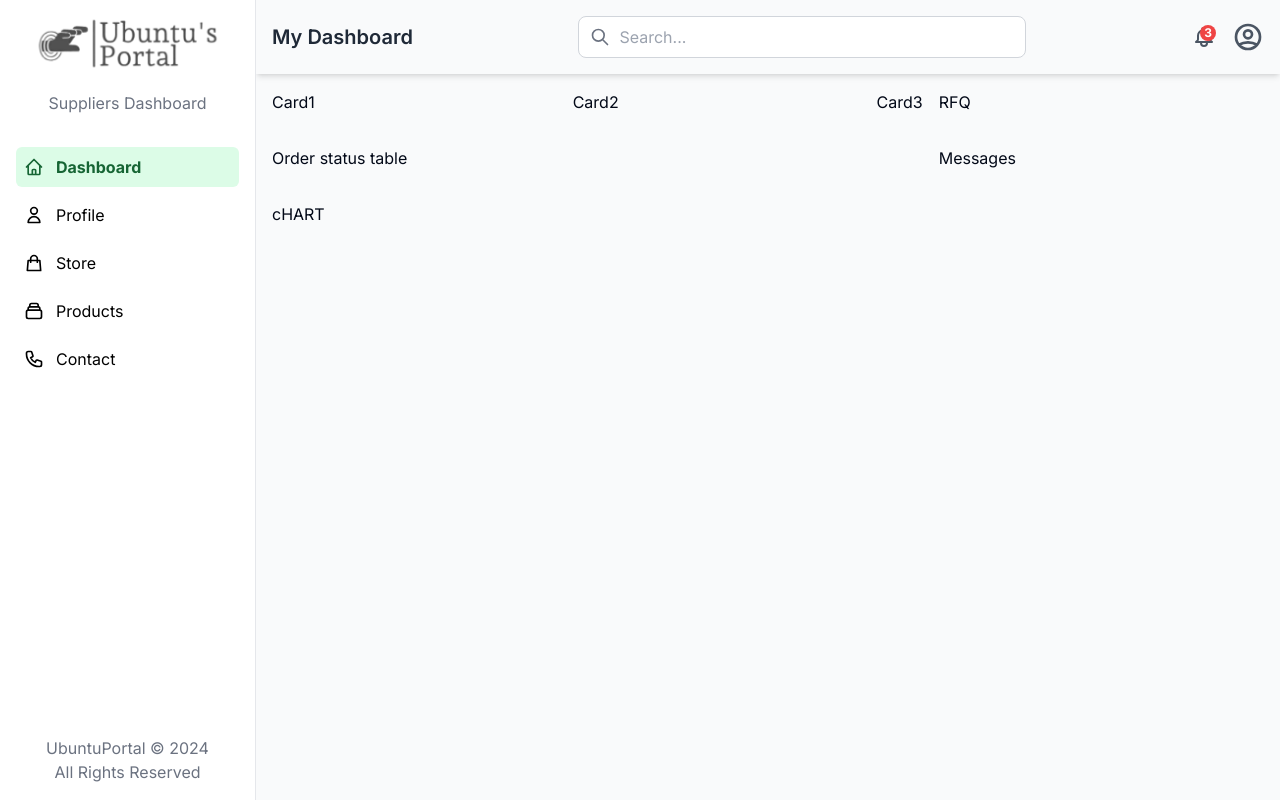
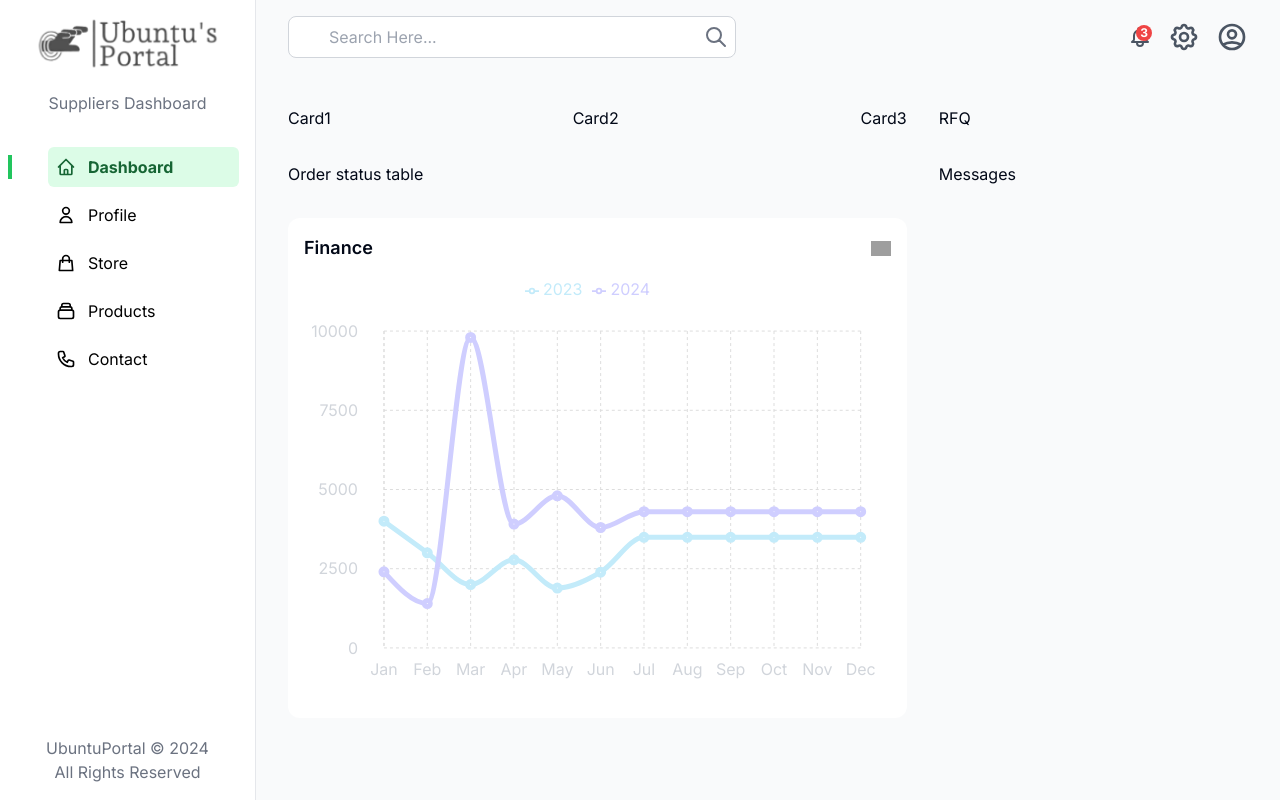
Before and after one commit to ubuntuportal/ubuntu_portal, a Next.js app in the folder ubuntu_portal_frontend/: page /supplier/dashboard in a window 1280 px wide. Built offline with nearby package versions, Linux system fonts and the light colour scheme; grey boxes are pictures that could not be loaded.

Commit message:
Working on charts

```diff
--- a/ubuntu_portal_frontend/app/supplier/dashboard/page.tsx
+++ b/ubuntu_portal_frontend/app/supplier/dashboard/page.tsx
@@ -1,12 +1,13 @@
 import React from "react";
+import RevenueChart from "@/components/supplier/Chart";
 
 function Dashboard() {
   return (
-    <div className="p-4 flex gap-4 flex-col md:flex-row">
+    <div className="px-8 mt-8 flex gap-8 flex-col md:flex-row">
       {/* LEFT */}
       <div className="w-full lg:w-2/3 flex flex-col gap-8">
         {/* STATS CARDS */}
-        <div className="flex gap-4 justify-between flex-wrap">
+        <div className="flex gap-2 justify-between flex-wrap">
           <div>Card1</div>
           <div>Card2</div>
           <div>Card3</div>
@@ -17,7 +18,9 @@ function Dashboard() {
           Order status table
         </div>
         {/* CHART */}
-        <div className="w-full h-[500px]">cHART</div>
+        <div className="w-full h-[500px]">
+          <RevenueChart />
+        </div>
       </div>
 
       {/* RIGHT */}
--- /dev/null
+++ b/ubuntu_portal_frontend/components/supplier/Chart.tsx
@@ -0,0 +1,135 @@
+"use client";
+
+import Image from "next/image";
+import {
+  LineChart,
+  Line,
+  XAxis,
+  YAxis,
+  CartesianGrid,
+  Tooltip,
+  Legend,
+  ResponsiveContainer,
+} from "recharts";
+
+const data = [
+  {
+    name: "Jan",
+    2023: 4000,
+    2024: 2400,
+  },
+  {
+    name: "Feb",
+    2023: 3000,
+    2024: 1398,
+  },
+  {
+    name: "Mar",
+    2023: 2000,
+    2024: 9800,
+  },
+  {
+    name: "Apr",
+    2023: 2780,
+    2024: 3908,
+  },
+  {
+    name: "May",
+    2023: 1890,
+    2024: 4800,
+  },
+  {
+    name: "Jun",
+    2023: 2390,
+    2024: 3800,
+  },
+  {
+    name: "Jul",
+    2023: 3490,
+    2024: 4300,
+  },
+  {
+    name: "Aug",
+    2023: 3490,
+    2024: 4300,
+  },
+  {
+    name: "Sep",
+    2023: 3490,
+    2024: 4300,
+  },
+  {
+    name: "Oct",
+    2023: 3490,
+    2024: 4300,
+  },
+  {
+    name: "Nov",
+    2023: 3490,
+    2024: 4300,
+  },
+  {
+    name: "Dec",
+    2023: 3490,
+    2024: 4300,
+  },
+];
+
+const RevenueChart = () => {
+  return (
+    <div className="bg-white rounded-xl w-full h-full p-4">
+      <div className="flex justify-between items-center">
+        <h1 className="text-lg font-semibold">Finance</h1>
+        <Image src="/moreDark.png" alt="" width={20} height={20} />
+      </div>
+      <ResponsiveContainer width="100%" height="90%">
+        <LineChart
+          width={500}
+          height={300}
+          data={data}
+          margin={{
+            top: 5,
+            right: 30,
+            left: 20,
+            bottom: 5,
+          }}
+        >
+          <CartesianGrid strokeDasharray="3 3" stroke="#ddd" />
+          <XAxis
+            dataKey="name"
+            axisLine={false}
+            tick={{ fill: "#d1d5db" }}
+            tickLine={false}
+            tickMargin={10}
+          />
+          <YAxis
+            axisLine={false}
+            tick={{ fill: "#d1d5db" }}
+            tickLine={false}
+            tickMargin={20}
+          />
+          <Tooltip />
+          <Legend
+            align="center"
+            verticalAlign="top"
+            wrapperStyle={{ paddingTop: "10px", paddingBottom: "30px" }}
+          />
+          <Line
+            type="monotone"
+            dataKey="2023"
+            stroke="#C3EBFA"
+            strokeWidth={5}
+          />
+          <Line
+            type="monotone"
+            dataKey="2024"
+            stroke="#CFCEFF"
+            strokeWidth={5}
+          />
+        </LineChart>
+      </ResponsiveContainer>
+    </div>
+  );
+};
+
+export default RevenueChart;
--- a/ubuntu_portal_frontend/components/supplier/Header.tsx
+++ b/ubuntu_portal_frontend/components/supplier/Header.tsx
@@ -1,37 +1,41 @@
 import React from "react";
-import { BellIcon, SearchIcon, UserCircleIcon } from "@heroicons/react/outline";
+import {
+  BellIcon,
+  CogIcon,
+  SearchIcon,
+  UserCircleIcon,
+} from "@heroicons/react/outline";
 function Header() {
   return (
-    <header className="bg-gray-50 shadow-md p-4 flex items-center justify-between">
-      {/* Logo/Branding */}
-      <div className="flex items-center space-x-2">
-        {/* Replace with your logo */}
-        <span className="text-xl font-semibold text-gray-800">
-          My Dashboard
-        </span>
-      </div>
-
+    <header className="bg-transparent p-4 flex items-center justify-between">
       {/* Search Bar */}
       <div className="flex items-center w-full max-w-md mx-4">
         <div className="relative flex items-center w-full">
-          <SearchIcon className="absolute left-3 h-5 w-5 text-gray-500" />
+          <button className="absolute right-2">
+            <SearchIcon className=" h-auto w-6 text-gray-500" />
+          </button>
           <input
             type="text"
-            placeholder="Search..."
+            placeholder="Search Here..."
             className="w-full py-2 pl-10 pr-4 border border-gray-300 rounded-lg focus:outline-none focus:ring focus:border-blue-500"
           />
         </div>
       </div>
 
       {/* User Profile & Notifications */}
-      <div className="flex items-center space-x-4">
+      <div className="flex items-center mr-4 space-x-4">
         <button className="relative text-gray-600 hover:text-gray-800">
           <BellIcon className="h-6 w-6" />
           {/* Notification Badge */}
           <span className="absolute top-0 right-0 inline-flex items-center justify-center h-2 w-2 p-2 bg-red-500 text-white text-xs font-bold rounded-full">
             3
           </span>
+          {/*Settings*/}
         </button>
+        <button className="text-gray-600 hover:text-gray-800">
+          <CogIcon className="h-8 w-8"></CogIcon>
+        </button>
+        {/*User*/}
         <button className="text-gray-600 hover:text-gray-800">
           <UserCircleIcon className="h-8 w-8" />
         </button>
--- a/ubuntu_portal_frontend/components/supplier/Sidebar.tsx
+++ b/ubuntu_portal_frontend/components/supplier/Sidebar.tsx
@@ -6,13 +6,10 @@ import {
   ShoppingBagIcon,
   CollectionIcon,
   PhoneIcon,
-  MenuIcon,
-  XIcon,
 } from "@heroicons/react/outline"; // Import the icons from heroicons
 
 export default function Sidebar() {
   const [active, setActive] = useState("Dashboard");
-  const [isOpen, setIsOpen] = useState(false); // State to manage sidebar toggle on small screens
 
   const menuItems = [
     { name: "Dashboard", icon: HomeIcon },
@@ -23,31 +20,15 @@ export default function Sidebar() {
   ];
 
   return (
-    <div>
-      {/* Sidebar toggle button for small screens */}
-      <button
-        className="lg:hidden p-4"
-        onClick={() => setIsOpen(!isOpen)}
-        aria-label="Toggle Sidebar"
-      >
-        {isOpen ? (
-          <XIcon className="h-6 w-6" />
-        ) : (
-          <MenuIcon className="h-6 w-6" />
-        )}
-      </button>
-
-      {/* Sidebar */}
-      <div
-        className={`bg-white text-black h-screen p-4 border-r border-gray-200 flex flex-col justify-between transition-transform duration-300 lg:w-64 z-20
-          ${isOpen ? "translate-x-0" : "-translate-x-full lg:translate-x-0"}
-        `}
-      >
+    <div className="bg-white text-black w-64 h-screen p-4 border-r border-gray-200 flex flex-col justify-between">
       <div>
         <div className="mb-4">
           <a href="#">
             <img src="/Logo_black.png" alt="logo" className="w-full" />
           </a>
+          {/* <div className="mt-2 mb-0">
+            <hr />
+          </div> */}
         </div>
         <div className="text-center text-gray-500">Suppliers Dashboard</div>
         <nav className="mt-8">
@@ -56,7 +37,7 @@ export default function Sidebar() {
               <li key={item.name} className="relative">
                 <a
                   href="#"
-                    className={`flex items-center p-2 rounded-md transition-colors duration-200 relative ${
+                  className={`flex items-center ml-8 p-2 rounded-md transition-colors duration-200 relative ${
                     active === item.name
                       ? "bg-green-100 text-green-800 font-bold"
                       : "text-black hover:bg-gray-200"
@@ -74,7 +55,7 @@ export default function Sidebar() {
           </ul>
         </nav>
       </div>
-        <footer className="mt-auto">
+      <footer className="">
         <div className="text-center text-gray-500">
           UbuntuPortal © 2024
           <br />
@@ -82,6 +63,5 @@ export default function Sidebar() {
         </div>
       </footer>
     </div>
-    </div>
   );
 }
--- a/ubuntu_portal_frontend/package.json
+++ b/ubuntu_portal_frontend/package.json
@@ -24,6 +24,7 @@
     "react-dom": "^18",
     "react-icons": "^5.3.0",
     "react-responsive": "^10.0.0",
+    "recharts": "^2.12.7",
     "remixicon": "^4.3.0",
     "shadcn-ui": "^0.2.3",
     "tailwind-merge": "^2.4.0",
```
Also changed, not shown: 1 other file (tests, documents, lock files or other folders). Lines whose indentation alone changed are shown as unchanged.
